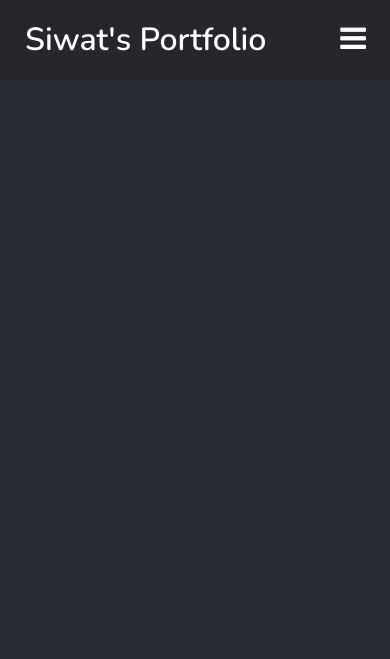
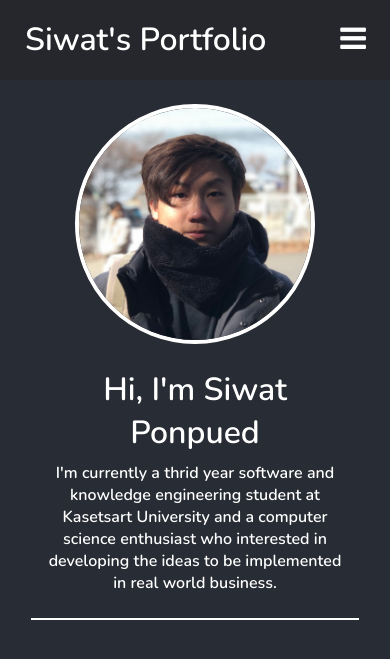
Before and after one commit to KornSiwat/portfolio, a Django app: page / in a window 390 px wide. Shown: the top 659 px of the page. Run offline with Django 3.2, Linux system fonts and the light colour scheme.

Commit message:
implemented profile

```diff
--- a/portfolioApp/models.py
+++ b/portfolioApp/models.py
@@ -18,7 +18,6 @@ class ContactMessage(models.Model):
 
 
 class Achievement(models.Model):
-    image = models.ImageField(upload_to="achievementpics/")
     name = models.CharField(max_length=255, null=False)
     description = models.CharField(max_length=255, null=False)
     year = models.PositiveIntegerField(
--- /dev/null
+++ b/portfolioApp/static/portfolioApp/css/profile.css
@@ -0,0 +1,104 @@
+.profile-container {
+  text-align: center;
+  margin: 0 20%;
+  padding: 0 8% 64px 8%;
+  border-bottom: 6px solid white;
+}
+
+.profile-container > h1 {
+  font-size: 44px;
+  margin-bottom: 8px;
+}
+
+.profile-container > p {
+  font-size: 26px;
+}
+
+#profile-pic {
+  display: block;
+  width: 400px;
+  height: auto;
+  border: 4px solid white;
+  border-radius: 100%;
+  margin: 48px auto;
+}
+
+@media (max-width: 1600px) {
+  .profile-container {
+    margin: 0 8%;
+    padding: 0 10% 48px 10%;
+    border-bottom: 4px solid white;
+  }
+
+  #profile-pic {
+    width: 296px;
+    margin: 48px auto;
+  }
+
+  .profile-container > h1 {
+    font-size: 32px;
+    margin-bottom: 8px;
+  }
+
+  .profile-container > p {
+    font-size: 16px;
+  }
+}
+
+@media (max-width: 750px) {
+  .profile-container {
+    padding: 0 4% 24px 4%;
+    border-bottom: 2px solid white;
+  }
+
+  #profile-pic {
+    width: 240px;
+    margin: 24px auto;
+  }
+
+  .profile-container > h1 {
+    font-size: 30px;
+    margin-bottom: 8px;
+  }
+
+  .profile-container > p {
+    font-size: 14px;
+  }
+}
+
+@media (max-width: 450px) {
+  .profile-container {
+    padding: 0 4% 24px 4%;
+    border-bottom: 2px solid white;
+  }
+
+  #profile-pic {
+    width: 240px;
+    margin: 24px auto;
+  }
+
+  .profile-container > h1 {
+    font-size: 32px;
+    margin-bottom: 8px;
+  }
+
+  .profile-container > p {
+    font-size: 16px;
+  }
+}
+
+@media (max-width: 375px) {
+  #profile-pic {
+    width: 200px;
+    margin: 20px auto;
+  }
+
+  .profile-container > h1 {
+    font-size: 24px;
+    margin-bottom: 8px;
+  }
+
+  .profile-container > p {
+    font-size: 14px;
+  }
+}
--- a/portfolioApp/templates/portfolioApp/includes/profile.html
+++ b/portfolioApp/templates/portfolioApp/includes/profile.html
@@ -0,0 +1,17 @@
+{% load static %}
+
+<link rel="stylesheet" href="{% static 'portfolioApp/css/profile.css' %}" />
+
+<div class="profile-container">
+  <img
+    id="profile-pic"
+    alt="Siwat Ponpued Picture"
+    src="{% static 'portfolioApp/img/siwat.jpg' %}"
+  />
+  <h1>Hi, I'm Siwat Ponpued</h1>
+  <p>
+    I'm currently a thrid year software and knowledge engineering student at
+    Kasetsart University and a computer science enthusiast who interested in
+    developing the ideas to be implemented in real world business.
+  </p>
+</div>
--- a/portfolioApp/templates/portfolioApp/index.html
+++ b/portfolioApp/templates/portfolioApp/index.html
@@ -13,6 +13,7 @@
 {% block content %}
   {% include 'portfolioApp/includes/navbar.html' %}
   <div class="index-container">
+    {% include 'portfolioApp/includes/profile.html' %}
   </div>
 {% endblock %}
 
```
Also changed, not shown: portfolioApp/static/portfolioApp/img/siwat.jpg (added), 1 other file.
